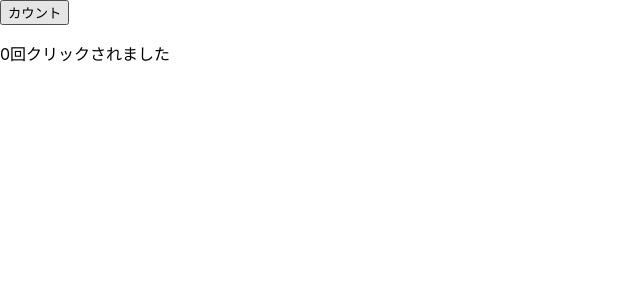
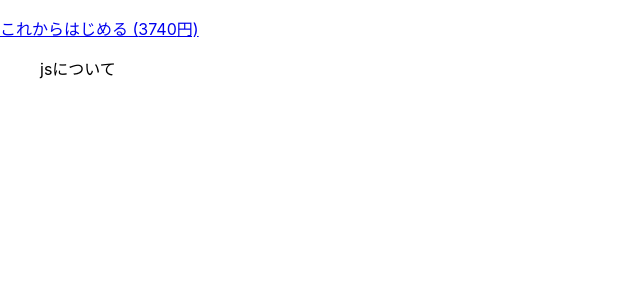
Before and after one commit to misaku54/my-react, a React (Create React App) app: page / in a window 1280 px wide. Shown: the top 300 px of the page, without its empty margins (0-640 px from the left). Built offline with nearby package versions, Linux system fonts and the light colour scheme.

Commit message:
[update]3-2-5

```diff
--- a/src/chap03/ForItem.jsx
+++ b/src/chap03/ForItem.jsx
@@ -1,11 +1,12 @@
-export default function ForItem() {
+export default function ForItem({book}) {
   return (
     <>
       <dl>
-        {src.map(elem =>
-          <ForItem book={elem} key={elem.isbn}/>
-        )}
+        <a href={`https://wings.msn.to/books/${book.isbn}/${book.isbn}.jpg`}>
+          {book.title} ({book.price}円)
+        </a>
       </dl>
+      <dd>{book.summary}</dd>
     </>
   );
 }
--- a/src/chap03/ForNest.jsx
+++ b/src/chap03/ForNest.jsx
@@ -1,3 +1,5 @@
+import ForItem from "./ForItem";
+
 export default function ForNest({src}){
   return(
     <dl>
--- /dev/null
+++ b/src/chap03/books.js
@@ -0,0 +1,12 @@
+const books = [
+  {
+    isbn: '978-4-8156-1336-5',
+    title: 'これからはじめる',
+    price: 3740,
+    summary: 'jsについて',
+    download: true
+  },
+
+];
+
+export default books;
--- a/src/index.js
+++ b/src/index.js
@@ -3,13 +3,15 @@ import ReactDOM from 'react-dom/client';
 import './index.css';
 import App from './App';
 import reportWebVitals from './reportWebVitals';
-import StateBasic from './chap03/StateBasic';
+// import StateBasic from './chap03/StateBasic';
+import ForNest from './chap03/ForNest';
+import books from './chap03/books';
 
 const root = ReactDOM.createRoot(document.getElementById('root'));
 
 // Number オブジェクトのインスタンスメソッドである toLocaleString は、数値を指定したロケールとオプションに応じた形式で文字列に変換した値を取得することができます
 root.render(
-  <StateBasic init={0}></StateBasic>
+  <ForNest src={books} />
 );
 
 
```
